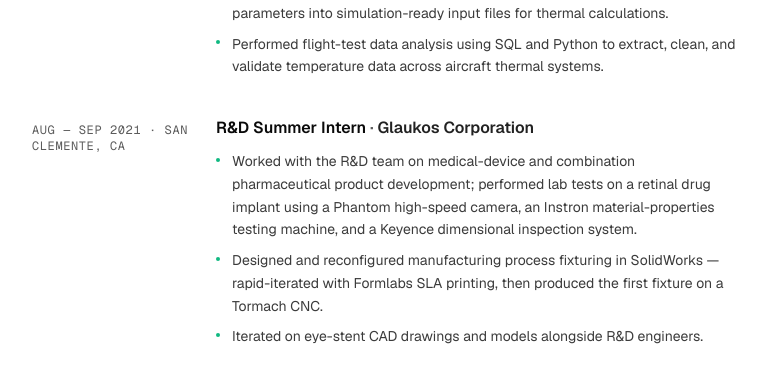
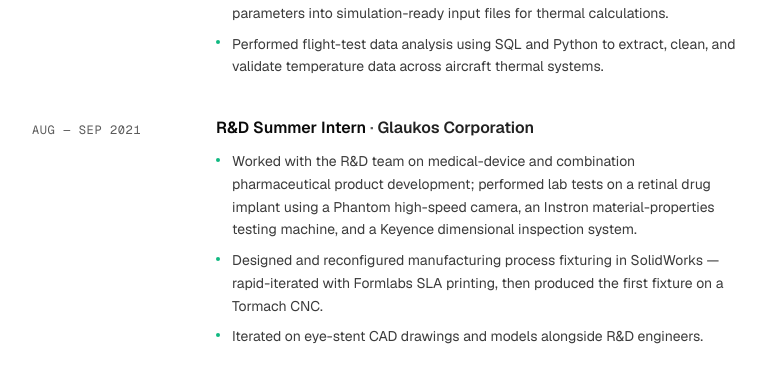
Before and after one commit to issaa71/issaahmed.com, a Next.js app: page / in a window 1280 px wide. Shown: the part 2264-2653 px from the top of the page, without its empty margins (256-1022 px from the left). Built offline with nearby package versions, Linux system fonts and the light colour scheme.

Commit message:
chore(experience): drop San Clemente location from Glaukos entry

```diff
--- a/app/page.tsx
+++ b/app/page.tsx
@@ -113,7 +113,7 @@
   {
     role: "R&D Summer Intern",
     org: "Glaukos Corporation",
-    period: "Aug — Sep 2021 · San Clemente, CA",
+    period: "Aug — Sep 2021",
     bullets: [
       "Worked with the R&D team on medical-device and combination pharmaceutical product development; performed lab tests on a retinal drug implant using a Phantom high-speed camera, an Instron material-properties testing machine, and a Keyence dimensional inspection system.",
       "Designed and reconfigured manufacturing process fixturing in SolidWorks — rapid-iterated with Formlabs SLA printing, then produced the first fixture on a Tormach CNC.",
```
